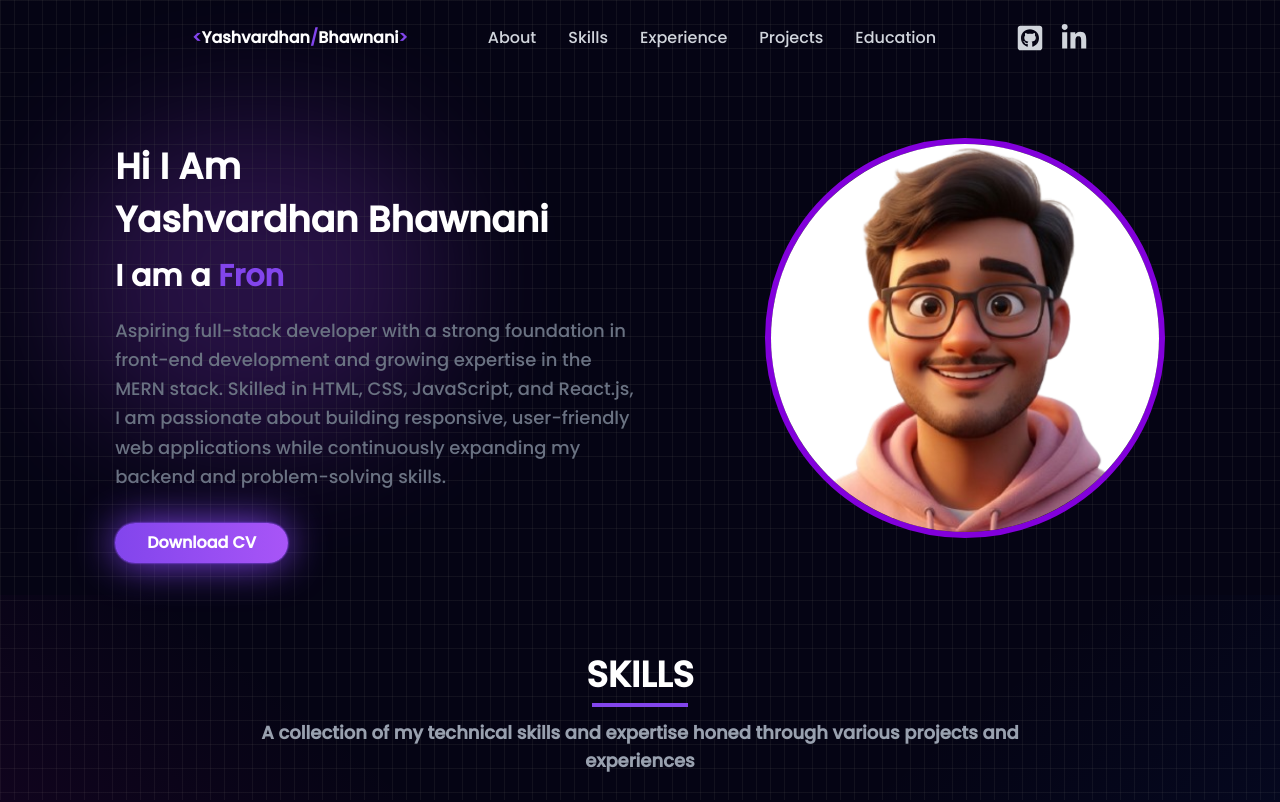
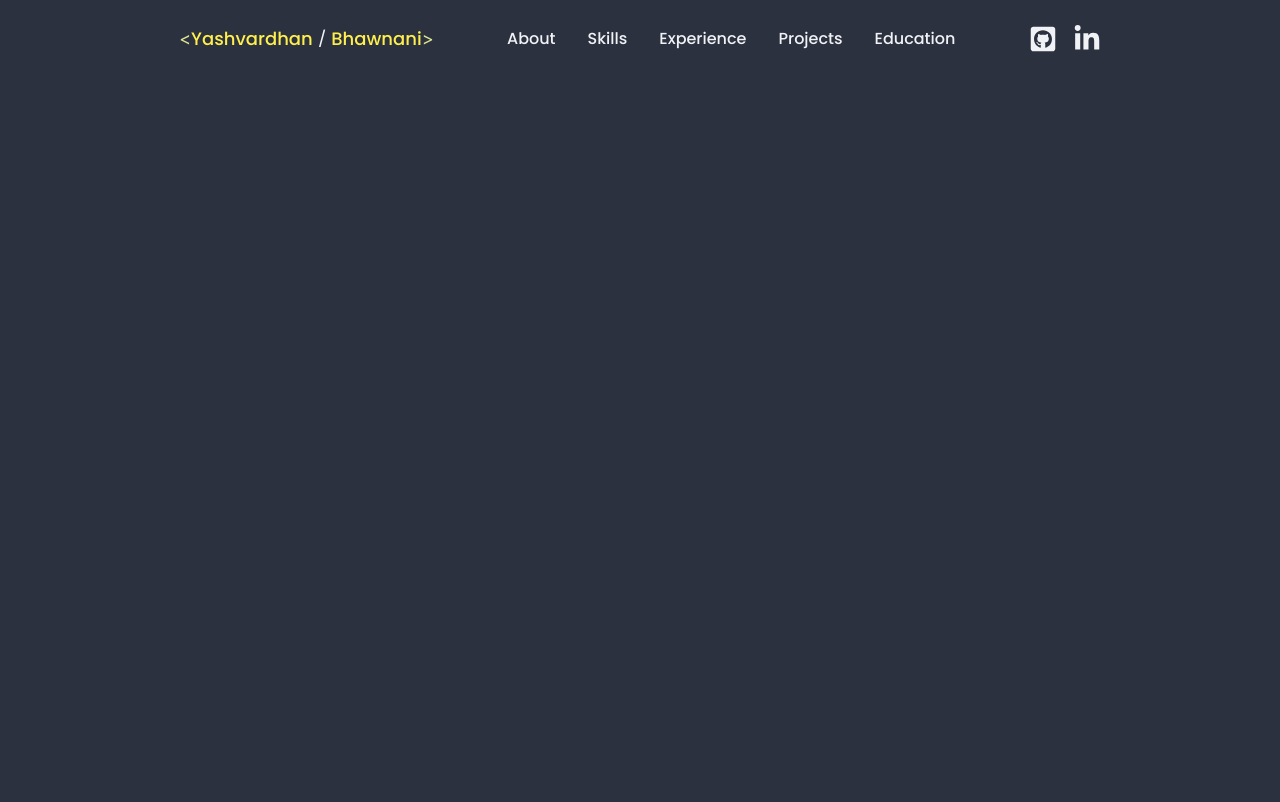
Before and after one commit to YashvardhanBhawnani/Portfolio-react, a React (Vite) app: page / in a window 1280 px wide. Shown: the top 802 px of the page. Built offline with nearby package versions, Linux system fonts and the light colour scheme.

Commit message:
feat:update navbar ui

```diff
--- a/src/App.jsx
+++ b/src/App.jsx
@@ -1,22 +1,22 @@
 import "./App.css";
 import { useState } from "react";
-import IntroAnimation from "./IntroAnimation"
+// import IntroAnimation from "./IntroAnimation"
 import Navbar from "./components/Navbar/Navbar";
-import About from "./components/About/About";
-import Blurblob from "./Blurblob";
-import Skills from "./components/Skills/Skills";
-import Experience from "./components/Experience/Experience";
-import Projects from "./components/Projects/Projects";
-import Education from "./components/Education/Education";
-import Contact from "./components/Contact/Contact";
-import Footer from "./components/Footer/Footer";
+// import About from "./components/About/About";
+// import Blurblob from "./Blurblob";
+// import Skills from "./components/Skills/Skills";
+// import Experience from "./components/Experience/Experience";
+// import Projects from "./components/Projects/Projects";
+// import Education from "./components/Education/Education";
+// import Contact from "./components/Contact/Contact";
+// import Footer from "./components/Footer/Footer";
 
 function App() {
   const [introDone, setIntroDone] = useState(false);
   return (
     <>
-      {!introDone && <IntroAnimation onFinish={() => setIntroDone(true)} />}
-      {introDone && (
+      {/* {!introDone && <IntroAnimation onFinish={() => setIntroDone(true)} />} */}
+      {/* {introDone && (
         <div className="bg-[#050414]">
           <Blurblob
             position={{ top: "35%", left: "20%" }}
@@ -34,7 +34,8 @@ function App() {
             <Footer />
           </div>
         </div>
-      )}
+      )} */}
+      <Navbar />
     </>
   );
 }
--- a/src/components/Navbar/Navbar.jsx
+++ b/src/components/Navbar/Navbar.jsx
@@ -35,24 +35,24 @@ const Navbar = () => {
 
   return (
     <nav
-      className={`fixed top-0 w-full z-50 transition duration-300 px-[7vw] md:px-[7vw] lg:px-[15vw] ${isScrolled ? "bg-[#050414] bg-opacity-50 backdrop-blur-md shadow-md" : "bg-transparent"}`}
+      className={`fixed top-0 w-full z-50 transition duration-300 px-[7vw] md:px-[7vw] lg:px-[14vw] ${isScrolled ? "bg-[#050414] bg-opacity-50 backdrop-blur-md shadow-md" : "bg-transparent"}`}
     >
       <div className="text-white py-6 flex justify-between items-center">
         {/* Logo */}
-        <div className="text-md font-semibold cursor-pointer">
-          <span className="text-[#8245ec]">&lt;</span>
-          <span className="text-white font-sans">Yashvardhan</span>
-          <span className="text-[#8245ec]">/</span>
-          <span className="text-white font-sans">Bhawnani</span>
-          <span className="text-[#8245ec]">&gt;</span>
+        <div className="text-md lg:text-lg cursor-pointer ">
+          <span className="text-muted">&lt;</span>
+          <span className="text-primary font-sans">Yashvardhan</span>
+          <span className="text-foreground text-xl"> / </span>
+          <span className="text-primary font-sans">Bhawnani</span>
+          <span className="text-muted">&gt;</span>
         </div>
 
         {/* Desktop Menu */}
-        <ul className="hidden md:flex space-x-8 text-gray-300">
+        <ul className="hidden md:flex space-x-8 text-foreground font-sans">
           {menuItems.map((item) => (
             <li
               key={item.id}
-              className={`hover:text-[#8245ec] ${activeSec === item.id ? "text-[#8245ec]" : ""}`}
+              className={`hover:text-muted text-md ${activeSec === item.id ? "text-muted" : ""}`}
             >
               <button
                 className="cursor-pointer"
@@ -65,12 +65,12 @@ const Navbar = () => {
         </ul>
 
         {/* Social Media Icons */}
-        <div className="hidden md:flex space-x-4">
+        <div className="hidden md:flex space-x-4 text-foreground">
           <a
             href="https://github.com/YashvardhanBhawnani"
             target="_blank"
             rel="noopener noreffer"
-            className="text-gray-300 hover:text-[#8245ec]"
+            className="hover:text-muted"
           >
             <FaGithubSquare size={28} />
           </a>
@@ -78,22 +78,22 @@ const Navbar = () => {
             href="https://www.linkedin.com/in/yashvardhan-bhawnani-41705a24b/"
             target="_blank"
             rel="noopener noreffer"
-            className="text-gray-300 hover:text-[#8245ec]"
+            className="hover:text-muted"
           >
             <FaLinkedinIn size={28} />
           </a>
         </div>
 
         {/* Mobile Menu Icons */}
-        <div className="md:hidden">
+        <div className="md:hidden font-sans">
           {isOpen ? (
             <FiX
-              className="text-3xl text-[#8245ec] cursor-pointer "
+              className="text-3xl text-primary cursor-pointer "
               onClick={() => setIsOpen(false)}
             />
           ) : (
             <FiMenu
-              className="text-3xl text-[#8245ec] cursor-pointer"
+              className="text-2xl mt-1 text-primary cursor-pointer"
               onClick={() => setIsOpen(true)}
             />
           )}
@@ -102,12 +102,12 @@ const Navbar = () => {
 
       {/* Mobile Menu Items */}
       {isOpen && (
-        <div className="absolute top-16 left-1/2 transform -translate-x-1/2 w-4/5  bg-[#050414]/50 backdrop-filter backdrop-blur-lg z-50 rounded-lg shadow-lg md:hidden">
-          <ul className="flex flex-col items-center space-y-4 py-4 text-gray-300">
+        <div className="absolute top-16 left-1/2 transform -translate-x-1/2 w-4/5  bg-[#050414]/30 backdrop-filter backdrop-blur-lg z-50 rounded-lg shadow-lg md:hidden">
+          <ul className="flex flex-col items-center space-y-4 py-4 text-foreground">
             {menuItems.map((item) => (
               <li
                 key={item.id}
-                className={`cursor-pointer hover:text-white ${activeSec === item.id ? "text-[#8245ec]" : ""}`}
+                className={`cursor-pointer font-sans hover:text-foreground ${activeSec === item.id ? "text-muted" : ""}`}
               >
                 <button onClick={() => handleMenuItemClick(item.id)}>
                   {item.label}
--- a/src/index.css
+++ b/src/index.css
@@ -3,8 +3,25 @@
 @plugin "tailwind-scrollbar";
 
 @theme {
+  --color-background: #2b313f;
+  --color-foreground: #f0f2f5;
+  --color-card: #141a1f;
+  --color-primary: #ffef4d;
+  --color-primary-foreground: #ffffff;
+  --color-secondary: #1f2830;
+  --color-muted: #dde392;
+  --color-muted-foreground: #7a8491;
+  --color-border: #242b32;
+  --radius: 0.75rem;
+  --color-highlight: #ffef4d;
+  --color-surface: #1a2329;
   --font-sans: "Poppins", sans-serif;
   --animation-blob: blob 10s infinite;
+  --animate-marquee: marquee 20s linear infinite;
+  --animate-float: float 3s ease-in-out infinite;
+  --animate-slow-drift: slow-drift 8s infinite ease-in-out;
+  --animate-fade-in: fade-in 0.5s ease-out forwards;
+
   --background-image-skills-gradient:
     linear-gradient(
       38.73deg,
@@ -30,10 +47,69 @@
       transform: scale(1);
     }
   }
+  @keyframes fade-in {
+    from {
+      opacity: 0;
+      transform: translateY(20px);
+      filter: blur(10px);
+    }
+    to {
+      opacity: 1;
+      transform: translateY(0);
+      filter: blur(0);
+    }
+  }
+
+  @keyframes slow-drift {
+    0%,
+    100% {
+      transform: translate(0, 0);
+    }
+    25% {
+      transform: translate(20px, -30px);
+    }
+    50% {
+      transform: translate(-15px, -20px);
+    }
+    75% {
+      transform: translate(30px, 10px);
+    }
+  }
+
+  @keyframes float {
+    0%,
+    100% {
+      transform: translateY(0);
+    }
+    50% {
+      transform: translateY(-10px);
+    }
+  }
+
+  @keyframes marquee {
+    0% {
+      transform: translateX(0);
+    }
+    100% {
+      transform: translateX(-50%);
+    }
+  }
 }
+
 html {
   scroll-behavior: smooth;
 }
+
+button {
+  cursor: pointer;
+}
+
+body {
+  background-color: var(--color-background);
+  color: var(--color-foreground);
+  font-family: "Inter", sans-serif;
+}
+
 .clip-path-custom {
   clip-path: polygon(0 0, 100% 0, 100% 98%, 75% 95%, 0 100%);
 }
@@ -45,3 +121,28 @@ html {
 .clip-path-custom-3 {
   clip-path: polygon(0 0, 100% 0, 100% 98%, 75% 96%, 0 100%);
 }
+
+.glass {
+  background-color: color-mix(in srgb, var(--color-surface) 50%, transparent);
+  backdrop-filter: blur(16px);
+  border: 1px solid color-mix(in srgb, var(--color-border) 50%, transparent);
+}
+
+.glass-strong {
+  background-color: color-mix(in srgb, var(--color-surface) 80%, transparent);
+  backdrop-filter: blur(24px);
+  border: 1px solid color-mix(in srgb, var(--color-border) 60%, transparent);
+}
+
+.glow-text {
+  text-shadow: 0 0 30px
+    color-mix(in srgb, var(--color-primary) 50%, transparent);
+}
+
+.glow-border {
+  box-shadow:
+    0 0 20px
+      color-mix(in srgb, var(--color-primary-foreground) 20%, transparent),
+    inset 0 0 20px
+      color-mix(in srgb, var(--color-primary-foreground) 5%, transparent);
+}
```
